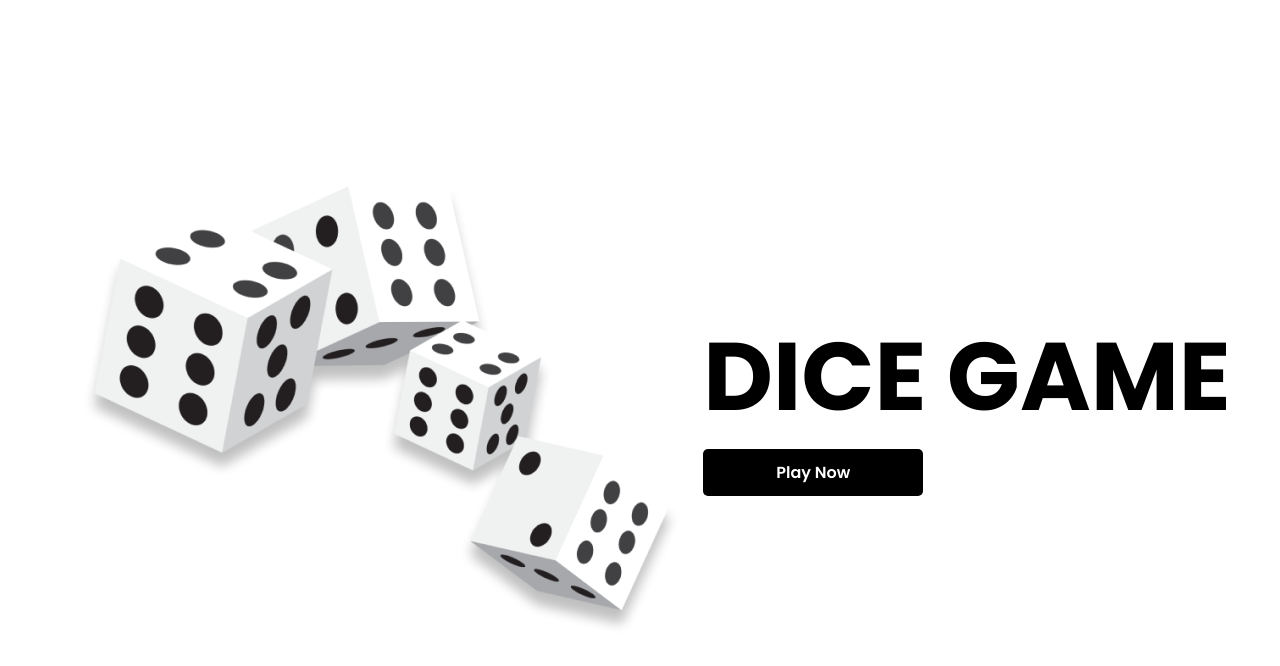
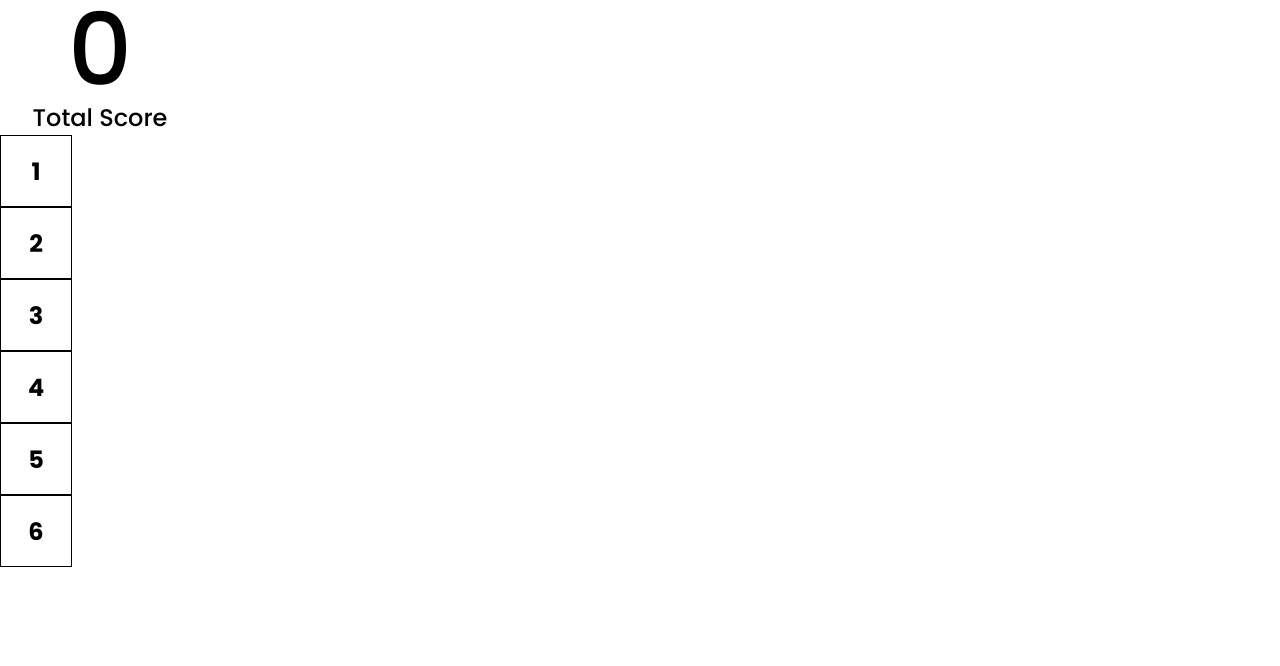
Before and after one commit to RazelRaz/React-Dice-Game, a React (Vite) app: page / in a window 1280 px wide. Shown: the top 666 px of the page. Built offline with nearby package versions, Linux system fonts and the light colour scheme.

Commit message:
number and start game

```diff
--- a/src/App.jsx
+++ b/src/App.jsx
@@ -5,7 +5,7 @@ import GamePlay from "./components/GamePlay";
 
 function App() {
 
-  const [isGameStarted, setIsGameStarted] = useState(false);
+  const [isGameStarted, setIsGameStarted] = useState(true);
 
   const toggleGamePlay = () => {
     setIsGameStarted((prev) => !prev)
--- a/src/components/GamePlay.jsx
+++ b/src/components/GamePlay.jsx
@@ -1,10 +1,13 @@
+import NumberSelector from "./NumberSelector";
+import TotalScore from "./TotalScore";
 
 
 const GamePlay = () => {
     return (
-        <div>
-            <h1>GamePlay</h1>
-        </div>
+        <main>
+            <TotalScore></TotalScore>
+            <NumberSelector></NumberSelector>
+        </main>
     );
 };
 
--- /dev/null
+++ b/src/components/NumberSelector.jsx
@@ -0,0 +1,34 @@
+import { styled } from "styled-components";
+
+
+const NumberSelector = () => {
+
+    const arrayNumbers = [1,2,3,4,5,6]
+    // a state for selecting a number
+
+
+    return (
+        <div>
+            {
+                arrayNumbers.map((value, key) => {
+                   return <Box key={key}>{value}</Box>
+                })
+            }
+        </div>
+    );
+};
+
+export default NumberSelector;
+
+const Box = styled.div`
+    display: flex;
+    width: 72px;
+    height: 72px;
+    padding: 18px 0px;
+    justify-content: center;
+    align-items: center;
+    border: 1px solid #000;
+    background: #FFF;
+    font-size: 24px;
+    font-weight: 700;
+`
--- /dev/null
+++ b/src/components/TotalScore.jsx
@@ -0,0 +1,30 @@
+import { styled } from "styled-components";
+
+
+const TotalScore = () => {
+    return (
+        <ScoreContainer>
+            <h1>0</h1>
+            <p>Total Score</p>
+        </ScoreContainer>
+    );
+};
+
+export default TotalScore;
+
+
+const ScoreContainer = styled.div`
+
+    max-width: 200px;
+    /* background-color: red; */
+    text-align: center;
+    h1 {
+        font-size: 100px;
+        font-weight: 500;
+        line-height: 100px;
+    }
+    p {
+        font-size: 24px;
+        font-weight: 500;
+    }
+`
```
